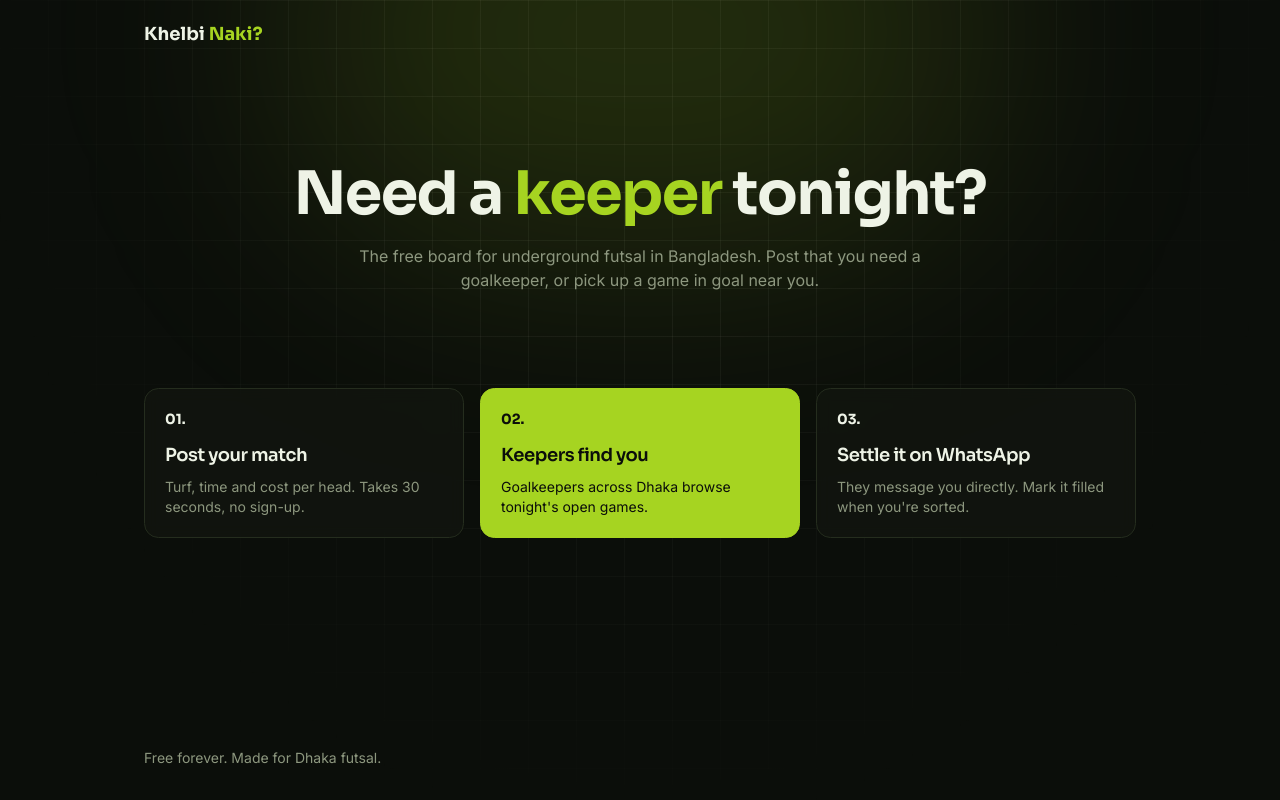
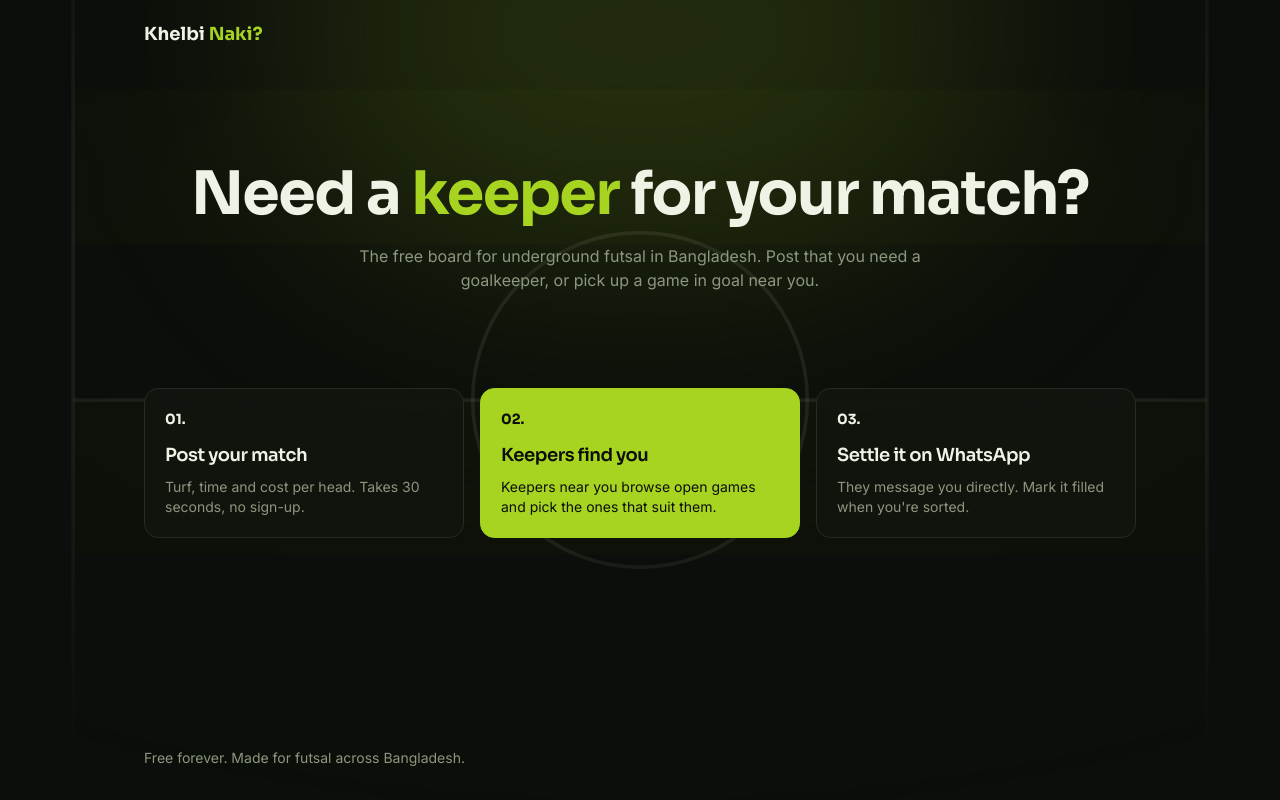
Before and after one commit to TIZadid/khelbinaki, a React (Vite) app in the folder web/: page / in a window 1280 px wide. Built offline with nearby package versions, Linux system fonts and the light colour scheme.

Commit message:
feat(web): pitch background, nationwide and any-time copy
Co-Authored-By: Claude Opus 5 <noreply@anthropic.com>

```diff
--- a/web/index.html
+++ b/web/index.html
@@ -11,7 +11,7 @@
       href="https://fonts.googleapis.com/css2?family=Inter:wght@400;500;600&family=Sora:wght@600;700&display=swap"
       rel="stylesheet"
     />
-    <title>Khelbi Naki — find a keeper for tonight's futsal</title>
+    <title>Khelbi Naki — find a goalkeeper for your futsal match</title>
   </head>
   <body>
     <div id="root"></div>
--- a/web/src/App.tsx
+++ b/web/src/App.tsx
@@ -4,7 +4,7 @@ import { FadeUp } from "@/components/motion/FadeUp";
 
 const steps = [
   { n: "01", title: "Post your match", body: "Turf, time and cost per head. Takes 30 seconds, no sign-up." },
-  { n: "02", title: "Keepers find you", body: "Goalkeepers across Dhaka browse tonight's open games." },
+  { n: "02", title: "Keepers find you", body: "Keepers near you browse open games and pick the ones that suit them." },
   { n: "03", title: "Settle it on WhatsApp", body: "They message you directly. Mark it filled when you're sorted." },
 ];
 
@@ -14,7 +14,7 @@ export default function App() {
       <section className="py-16 text-center sm:py-24">
         <FadeUp>
           <h1 className="text-4xl font-bold sm:text-6xl">
-            Need a <span className="text-primary">keeper</span> tonight?
+            Need a <span className="text-primary">keeper</span> for your match?
           </h1>
         </FadeUp>
         <FadeUp delay={0.1}>
--- a/web/src/components/AppShell.tsx
+++ b/web/src/components/AppShell.tsx
@@ -1,10 +1,10 @@
 import type { ReactNode } from "react";
-import { GridBackground } from "./GridBackground";
+import { PitchBackground } from "./PitchBackground";
 
 export function AppShell({ children }: { children: ReactNode }) {
   return (
     <div className="flex min-h-dvh flex-col">
-      <GridBackground />
+      <PitchBackground />
       <header className="mx-auto flex w-full max-w-5xl items-center px-4 py-5">
         <span className="font-display text-lg font-bold">
           Khelbi <span className="text-primary">Naki?</span>
@@ -12,7 +12,7 @@ export function AppShell({ children }: { children: ReactNode }) {
       </header>
       <main className="mx-auto w-full max-w-5xl flex-1 px-4">{children}</main>
       <footer className="mx-auto w-full max-w-5xl px-4 py-8 text-sm text-muted-foreground">
-        Free forever. Made for Dhaka futsal.
+        Free forever. Made for futsal across Bangladesh.
       </footer>
     </div>
   );
--- a/web/src/components/GridBackground.tsx
+++ /dev/null
@@ -1,8 +0,0 @@
-export function GridBackground() {
-  return (
-    <div aria-hidden className="pointer-events-none fixed inset-0 -z-10 overflow-hidden">
-      <div className="bg-grid absolute inset-0" />
-      <div className="absolute -top-48 left-1/2 h-[28rem] w-[44rem] max-w-[140vw] -translate-x-1/2 rounded-full bg-primary/15 blur-[120px]" />
-    </div>
-  );
-}
--- /dev/null
+++ b/web/src/components/PitchBackground.tsx
@@ -0,0 +1,45 @@
+// Faint futsal/football pitch markings behind every page. Portrait pitch
+// (700x1100 box, field 620x1020) sliced to cover the viewport: phones see the
+// whole pitch, wide screens zoom in on the centre circle.
+const stripes = Array.from({ length: 12 }, (_, i) => i);
+
+export function PitchBackground() {
+  return (
+    <div
+      data-testid="pitch-bg"
+      aria-hidden="true"
+      className="pointer-events-none fixed inset-0 -z-10 overflow-hidden"
+    >
+      <svg
+        className="pitch-fade absolute inset-0 h-full w-full"
+        viewBox="0 0 700 1100"
+        preserveAspectRatio="xMidYMid slice"
+        fill="none"
+      >
+        {stripes.map((i) =>
+          i % 2 === 0 ? (
+            <rect key={i} x="40" y={40 + i * 85} width="620" height="85" className="fill-primary/[0.025]" />
+          ) : null,
+        )}
+        <g className="stroke-foreground/[0.08]" strokeWidth="2">
+          <rect x="40" y="40" width="620" height="1020" />
+          <line x1="40" y1="550" x2="660" y2="550" />
+          <circle cx="350" cy="550" r="91.5" />
+          <rect x="148.5" y="40" width="403" height="165" />
+          <rect x="258.5" y="40" width="183" height="55" />
+          <path d="M 276.9 205 A 91.5 91.5 0 0 0 423.1 205" />
+          <rect x="148.5" y="895" width="403" height="165" />
+          <rect x="258.5" y="1005" width="183" height="55" />
+          <path d="M 276.9 895 A 91.5 91.5 0 0 1 423.1 895" />
+          <path d="M 40 50 A 10 10 0 0 0 50 40 M 650 40 A 10 10 0 0 0 660 50 M 50 1060 A 10 10 0 0 0 40 1050 M 660 1050 A 10 10 0 0 0 650 1060" />
+        </g>
+        <g className="fill-foreground/[0.12]">
+          <circle cx="350" cy="550" r="4" />
+          <circle cx="350" cy="150" r="3" />
+          <circle cx="350" cy="950" r="3" />
+        </g>
+      </svg>
+      <div className="absolute -top-48 left-1/2 h-[28rem] w-[44rem] max-w-[140vw] -translate-x-1/2 rounded-full bg-primary/15 blur-[120px]" />
+    </div>
+  );
+}
--- a/web/src/index.css
+++ b/web/src/index.css
@@ -22,7 +22,6 @@
   --border: #252d1e;
   --input: #252d1e;
   --ring: #a6d421;
-  --grid-line: rgb(238 243 230 / 0.05);
 }
 
 @theme inline {
@@ -64,12 +63,8 @@
   }
 }
 
-.bg-grid {
-  background-image:
-    linear-gradient(to right, var(--grid-line) 1px, transparent 1px),
-    linear-gradient(to bottom, var(--grid-line) 1px, transparent 1px);
-  background-size: 48px 48px;
-  mask-image: radial-gradient(ellipse at top, black 30%, transparent 75%);
+.pitch-fade {
+  mask-image: radial-gradient(ellipse 90% 70% at 50% 35%, black 40%, transparent 100%);
 }
 
 .glow-card::before {
```
Also changed, not shown: 2 other files (tests, documents, lock files or other folders).
